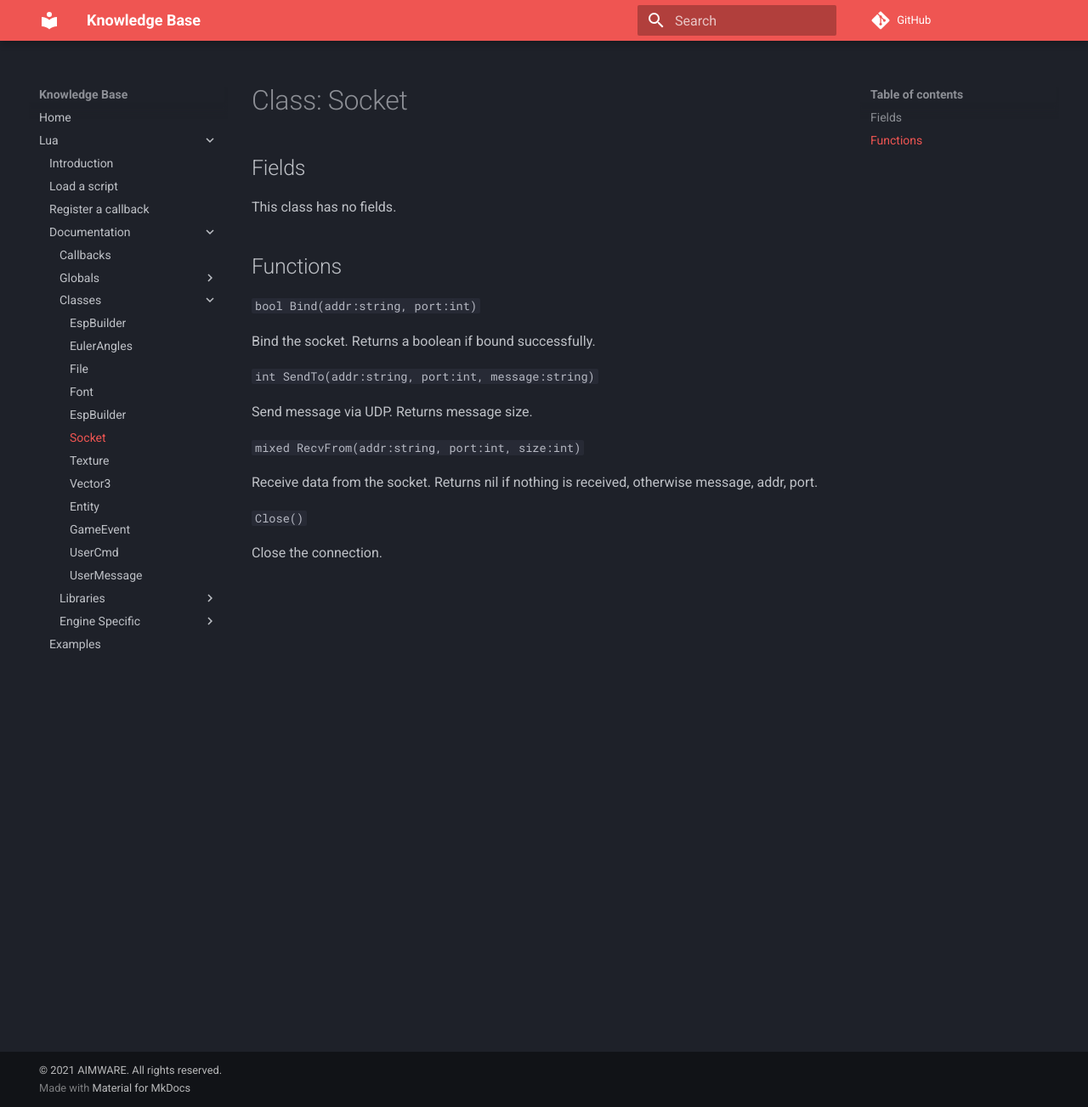
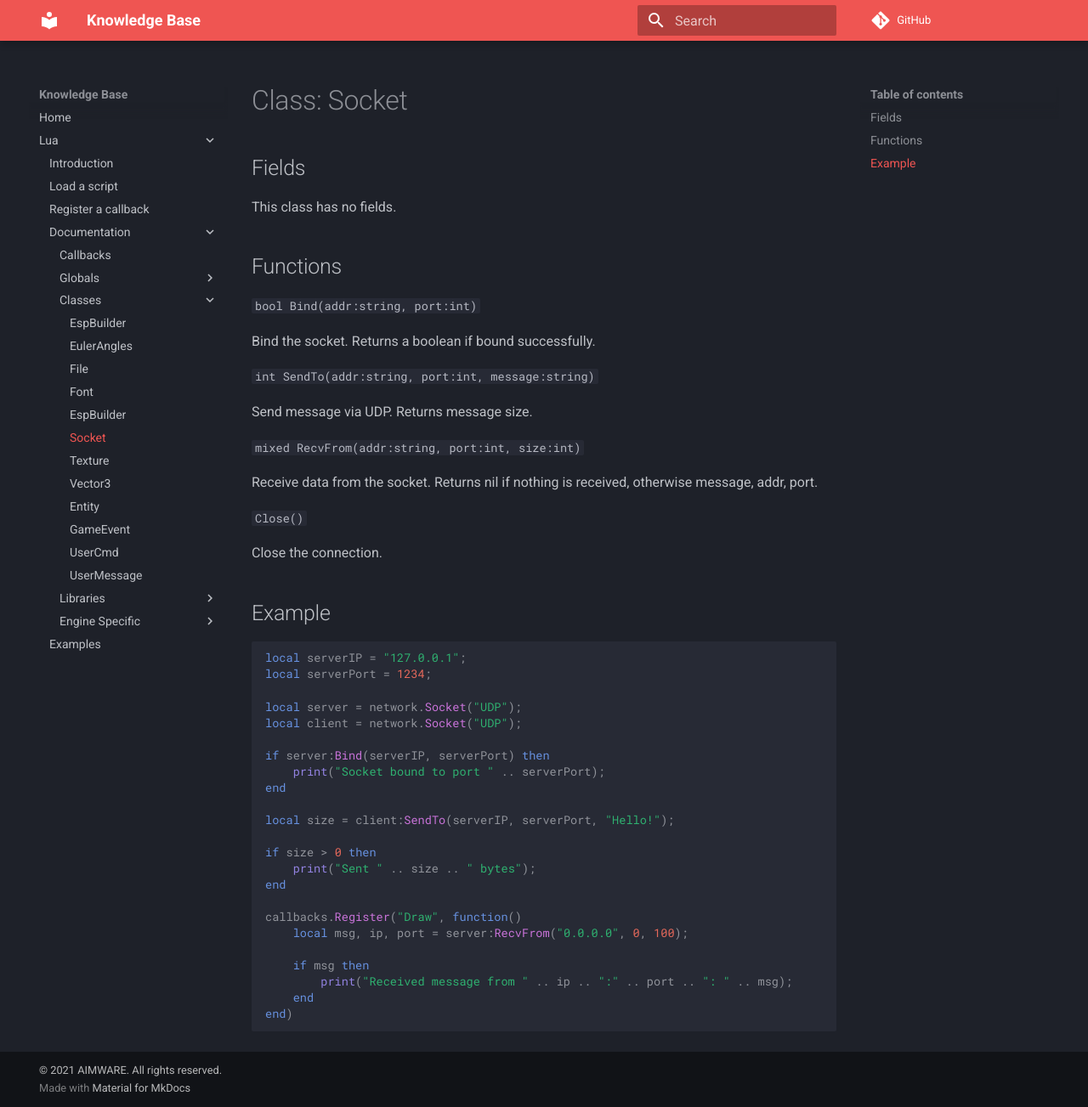
Before and after one commit to Ninaligo/aimware-web-kb, an MkDocs documentation site: the page built from private/lua/docs/class/socket.md, in a window 1280 px wide and 1303 px high. Shown: the whole window at 85% size. Built offline with MkDocs 1.6.1 and Material for MkDocs 9.7.7, drawn with Linux system fonts in a browser that asks for light colours; comment, search, counter and statistics services are not loaded.

Commit message:
Update socket.md Added the default example

````diff
--- a/private/lua/docs/class/socket.md
+++ b/private/lua/docs/class/socket.md
@@ -20,3 +20,30 @@ message, addr, port.
 ```Close()```
 
 Close the connection.
+
+##Example
+```lua
+local serverIP = "127.0.0.1";
+local serverPort = 1234;
+
+local server = network.Socket("UDP");
+local client = network.Socket("UDP");
+
+if server:Bind(serverIP, serverPort) then
+    print("Socket bound to port " .. serverPort);
+end
+
+local size = client:SendTo(serverIP, serverPort, "Hello!");
+
+if size > 0 then
+    print("Sent " .. size .. " bytes");
+end
+
+callbacks.Register("Draw", function()
+    local msg, ip, port = server:RecvFrom("0.0.0.0", 0, 100);
+
+    if msg then
+        print("Received message from " .. ip .. ":" .. port .. ": " .. msg);
+    end
+end)
+```
````
